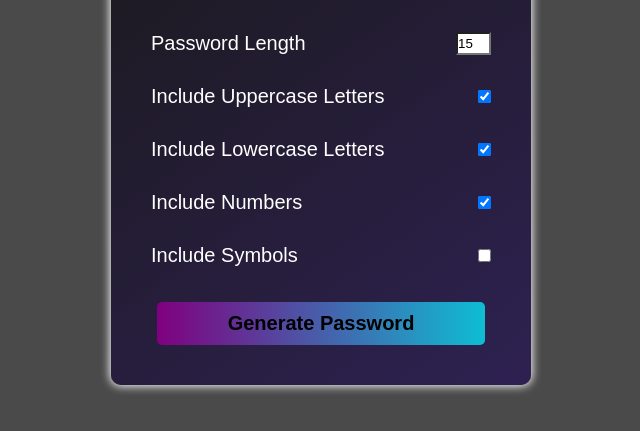
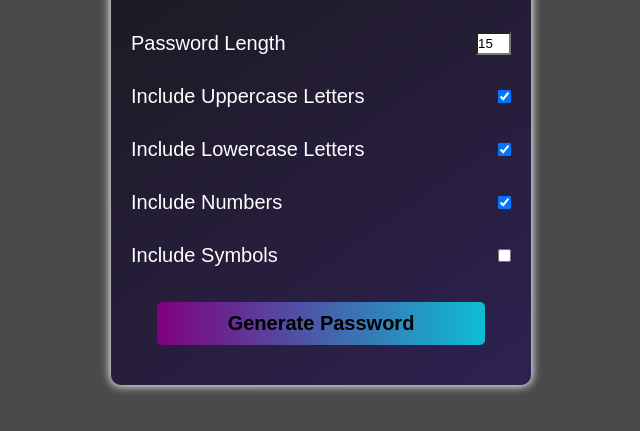
Before and after one commit to MansabHashim/password-generator, a plain HTML site: page index.html in a window 1280 px wide. Shown: the part 199-630 px from the top of the page, without its empty margins (319-959 px from the left). Drawn offline with Linux system fonts and the light colour scheme.

Commit message:
Update style.css

```diff
--- a/style.css
+++ b/style.css
@@ -68,7 +68,7 @@ h1{
 
 .parameters{
     /* padding: 20px; */
-    margin: 20px 40px;
+    margin: 20px 20px;
 
 }
 
```
